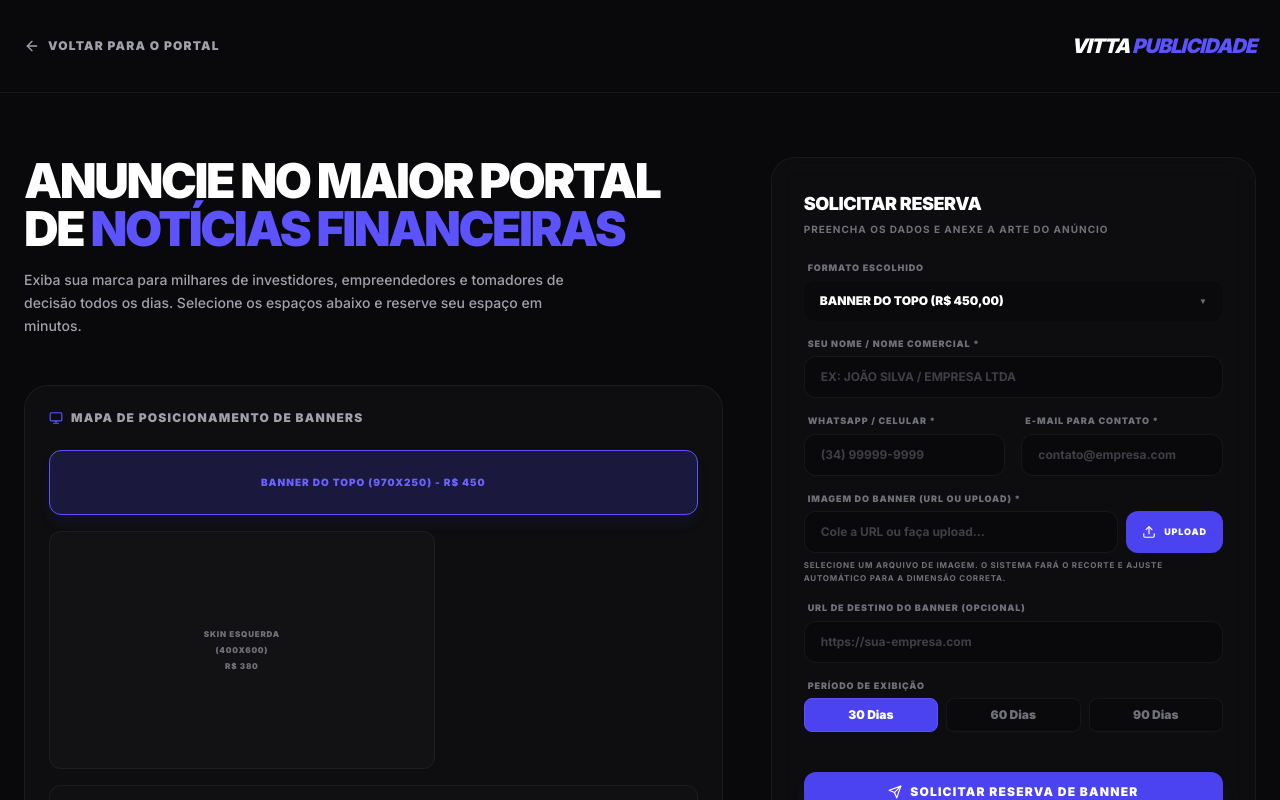
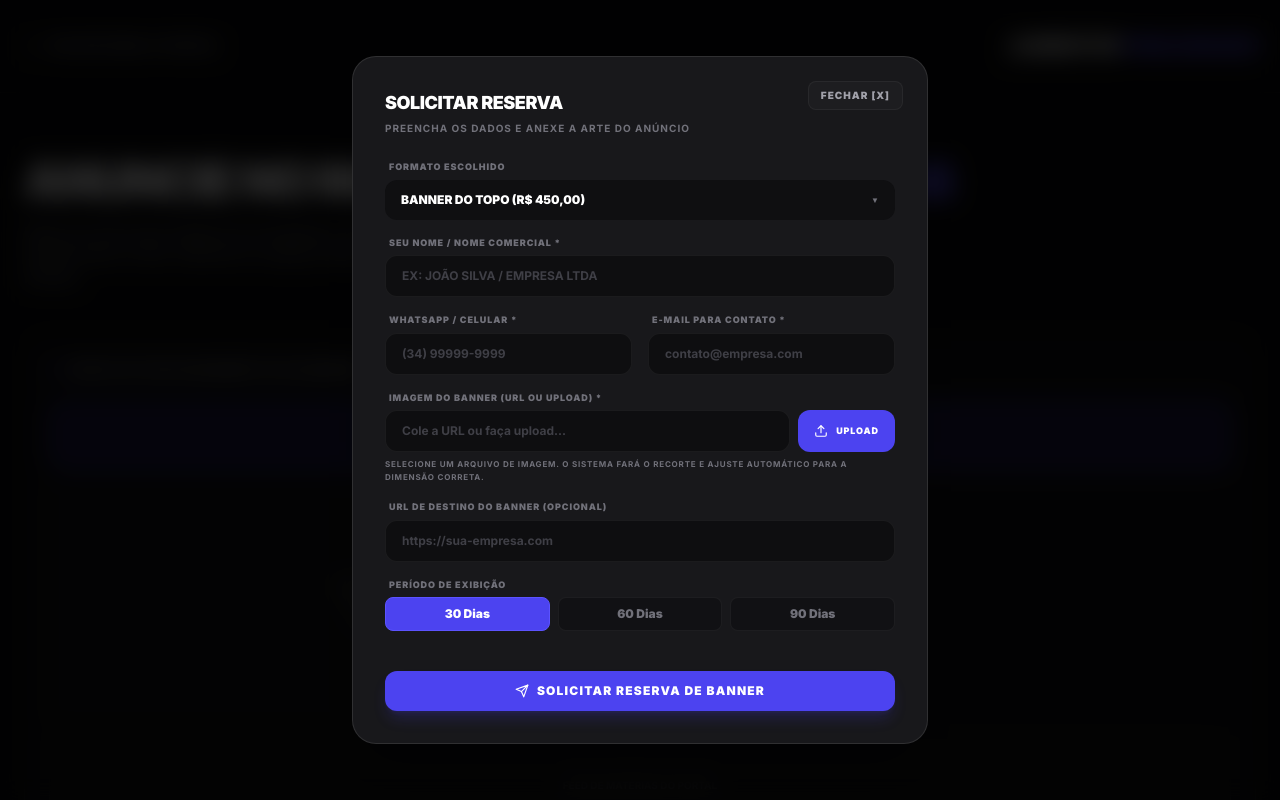
Before and after one commit to a2soluntions/cashflow-app, a React (Vite) app: page /noticias/anunciar in a window 1280 px wide. Both pictures are taken after a click on the element "BANNER DO TOPO (970X250) - R$ 450". Shown: the top 800 px of the page. Built offline with nearby package versions, Linux system fonts and the light colour scheme.

Commit message:
feat: complete A2mentor Publicidades header title updates and expand map to full viewport width

```diff
--- a/src/components/AdReservationPage.tsx
+++ b/src/components/AdReservationPage.tsx
@@ -246,18 +246,18 @@ export default function AdReservationPage() {
           <ArrowLeft size={16} /> Voltar para o Portal
         </button>
         <span className="text-xl font-black italic tracking-tighter uppercase">
-          Vitta <span className="text-indigo-500">Publicidade</span>
+          A2mentor <span className="text-indigo-500">Publicidades</span>
         </span>
       </header>
 
-      <main className="max-w-7xl mx-auto px-6 mt-16 grid grid-cols-1 lg:grid-cols-12 gap-12">
+      <main className="max-w-7xl mx-auto px-6 mt-16 flex flex-col gap-12">
 
         {/* LADO ESQUERDO: Posicionamento dos Campos & Tabela de Preços */}
-        <div className="lg:col-span-7 space-y-12">
+        <div className="w-full space-y-12">
 
           <div>
             <h1 className="text-3xl md:text-5xl font-black uppercase tracking-tighter leading-none mb-4">
-              Anuncie no Maior Portal de <span className="text-indigo-500">Notícias Financeiras</span>
+              Anuncie no Maior Portal de <span className="text-indigo-500">Notícias</span>
             </h1>
             <p className="text-zinc-400 text-sm font-medium leading-relaxed max-w-xl">
               Exiba sua marca para milhares de investidores, empreendedores e tomadores de decisão todos os dias. Selecione os espaços abaixo e reserve seu espaço em minutos.
@@ -374,9 +374,18 @@ export default function AdReservationPage() {
 
         </div>
 
-        {/* LADO DIREITO: Formulário de Reserva */}
-        <div className="lg:col-span-5">
-          <div className="border border-white/5 bg-zinc-900/30 backdrop-blur-md rounded-3xl p-6 md:p-8 space-y-6 sticky top-24">
+        {/* MODAL POPUP PARA SOLICITAÇÃO DE RESERVA */}
+        {isFormOpen && (
+          <div className="fixed inset-0 bg-black/80 backdrop-blur-md flex items-center justify-center z-[100] p-4 animate-in fade-in duration-200">
+            <div className="w-full max-w-xl bg-zinc-900 border border-white/10 rounded-3xl p-6 md:p-8 shadow-2xl relative overflow-y-auto max-h-[90vh] animate-in zoom-in-95 duration-200">
+
+              <button
+                type="button"
+                onClick={() => setIsFormOpen(false)}
+                className="absolute top-6 right-6 text-zinc-400 hover:text-rose-500 font-black uppercase text-[10px] tracking-widest bg-zinc-800/40 hover:bg-zinc-800 px-3 py-1.5 rounded-lg border border-white/5 transition-all"
+              >
+                Fechar [X]
+              </button>
 
             {success ? (
               <div className="text-center py-10 space-y-4 animate-in zoom-in-95 duration-500">
@@ -587,8 +596,9 @@ export default function AdReservationPage() {
               </form>
             )}
 
+            </div>
           </div>
-        </div>
+        )}
 
       </main>
 
```
